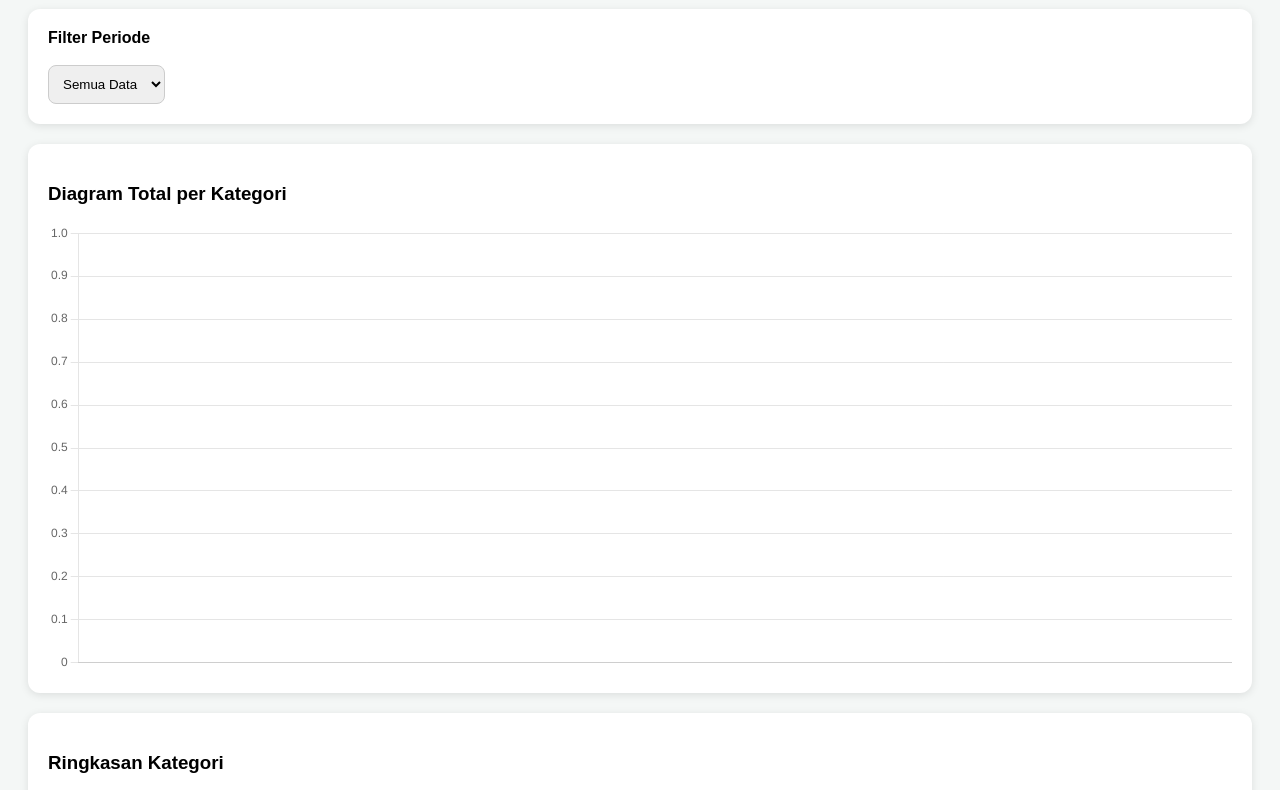
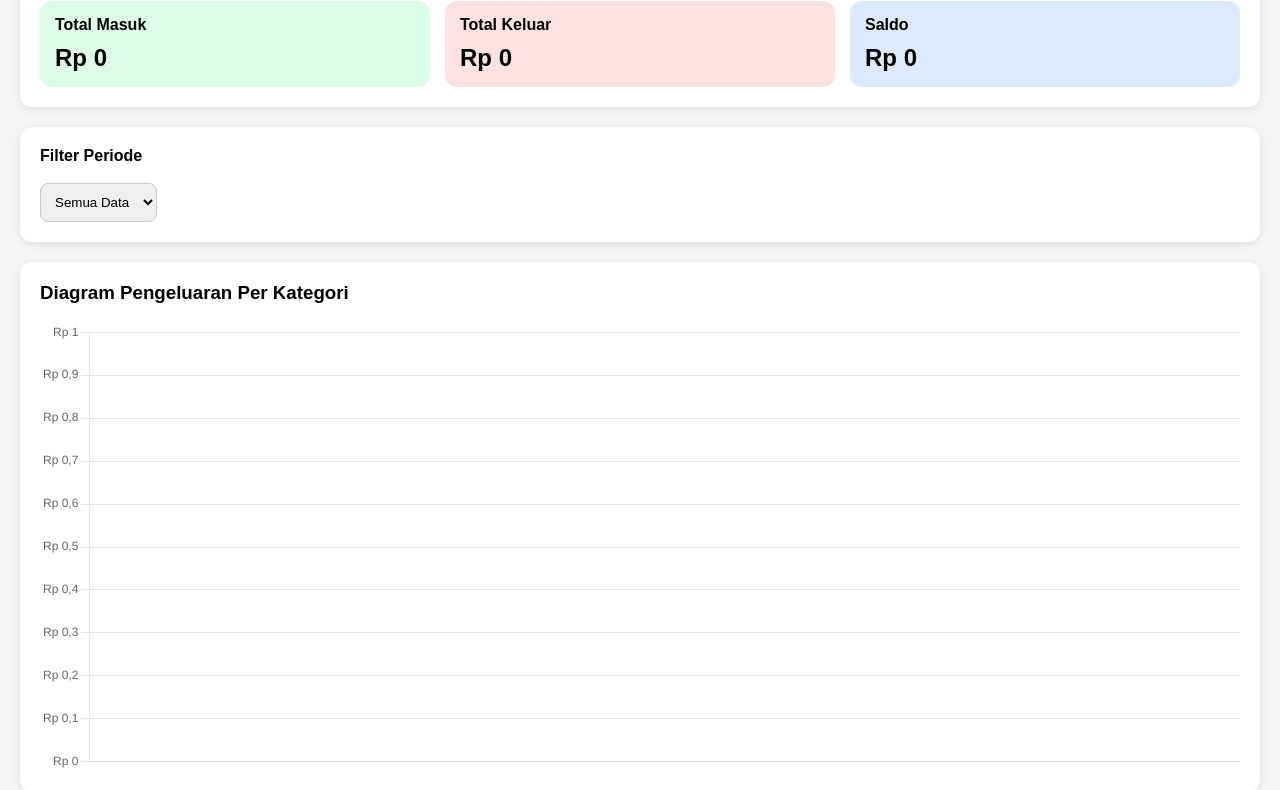
Before and after one commit to syahramadhan128-oss/Monitoring-Pribadi, a plain HTML site: page laporan.html in a window 1280 px wide. Shown: the part 87-877 px from the top of the page. Drawn offline with nearby package versions, Linux system fonts and the light colour scheme.

Commit message:
Update laporan.html

```diff
--- a/laporan.html
+++ b/laporan.html
@@ -10,22 +10,61 @@
 
 <style>
 
+*{
+    margin:0;
+    padding:0;
+    box-sizing:border-box;
+}
+
 body{
-    font-family:Arial,sans-serif;
+    font-family:Arial, sans-serif;
     background:#f4f7f6;
     padding:20px;
 }
 
-.card{
-    background:white;
-    padding:20px;
+h2{
     margin-bottom:20px;
-    border-radius:12px;
-    box-shadow:0 2px 8px rgba(0,0,0,.1);
 }
 
-h2{
+.card{
+    background:#fff;
+    padding:20px;
+    border-radius:12px;
     margin-bottom:20px;
+    box-shadow:0 2px 8px rgba(0,0,0,0.1);
+}
+
+.summary{
+    display:flex;
+    gap:15px;
+    flex-wrap:wrap;
+}
+
+.summary-card{
+    flex:1;
+    min-width:200px;
+    padding:15px;
+    border-radius:12px;
+}
+
+.masuk{
+    background:#dcfce7;
+}
+
+.keluar{
+    background:#fee2e2;
+}
+
+.saldo{
+    background:#dbeafe;
+}
+
+.summary-card h4{
+    margin-bottom:10px;
+}
+
+.summary-card h2{
+    margin:0;
 }
 
 select{
@@ -42,16 +81,17 @@ table{
 th{
     background:#16a34a;
     color:white;
-    padding:10px;
+    padding:12px;
     text-align:left;
 }
 
 td{
-    padding:10px;
+    padding:12px;
     border-bottom:1px solid #ddd;
 }
 
 canvas{
+    width:100% !important;
     max-height:450px;
 }
 
@@ -63,8 +103,30 @@ canvas{
 
 <div class="card">
 
+    <div class="summary">
+
+        <div class="summary-card masuk">
+            <h4>Total Masuk</h4>
+            <h2 id="totalMasuk">Rp 0</h2>
+        </div>
+
+        <div class="summary-card keluar">
+            <h4>Total Keluar</h4>
+            <h2 id="totalKeluar">Rp 0</h2>
+        </div>
+
+        <div class="summary-card saldo">
+            <h4>Saldo</h4>
+            <h2 id="saldo">Rp 0</h2>
+        </div>
+
+    </div>
+
+</div>
+
+<div class="card">
+
     <label><b>Filter Periode</b></label>
-
     <br><br>
 
     <select id="filterBulan">
@@ -75,7 +137,9 @@ canvas{
 
 <div class="card">
 
-    <h3>Diagram Total per Kategori</h3>
+    <h3>Diagram Pengeluaran Per Kategori</h3>
+
+    <br>
 
     <canvas id="barChart"></canvas>
 
@@ -84,6 +148,8 @@ canvas{
 <div class="card">
 
     <h3>Ringkasan Kategori</h3>
+
+    <br>
 
     <table>
 
@@ -105,20 +171,16 @@ canvas{
 
 let chartKategori = null;
 
-/*
-==================================
-AMBIL DATA TRANSAKSI
-==================================
-*/
+/* =========================
+   DATA TRANSAKSI
+========================= */
 
 const transaksi =
 JSON.parse(localStorage.getItem("transaksi")) || [];
 
-/*
-==================================
+/* =========================
    FORMAT RUPIAH
-==================================
-*/
+========================= */
 
 function formatRupiah(angka){
 
@@ -127,11 +189,9 @@ function formatRupiah(angka){
 
 }
 
-/*
-==================================
+/* =========================
    LOAD BULAN
-==================================
-*/
+========================= */
 
 function loadBulan(){
 
@@ -166,11 +226,9 @@ function loadBulan(){
 
 }
 
-/*
-==================================
+/* =========================
    FILTER DATA
-==================================
-*/
+========================= */
 
 function getDataFilter(){
 
@@ -183,17 +241,50 @@ function getDataFilter(){
 
     }
 
-    return transaksi.filter(item =>
+    return transaksi.filter(item=>
         item.tanggal.substring(0,7)===bulan
     );
 
 }
 
-/*
-==================================
-TABEL RINGKASAN
-==================================
-*/
+/* =========================
+   SUMMARY
+========================= */
+
+function renderSummary(){
+
+    const data = getDataFilter();
+
+    let masuk = 0;
+    let keluar = 0;
+
+    data.forEach(item=>{
+
+        if(
+            item.jenis &&
+            item.jenis.toLowerCase()==="masuk"
+        ){
+            masuk += Number(item.nominal);
+        }else{
+            keluar += Number(item.nominal);
+        }
+
+    });
+
+    document.getElementById("totalMasuk")
+        .innerText = formatRupiah(masuk);
+
+    document.getElementById("totalKeluar")
+        .innerText = formatRupiah(keluar);
+
+    document.getElementById("saldo")
+        .innerText = formatRupiah(masuk-keluar);
+
+}
+
+/* =========================
+   TABEL REKAP
+========================= */
 
 function renderTabel(){
 
@@ -208,7 +299,7 @@ function renderTabel(){
 
         if(!rekap[key]){
 
-            rekap[key]={
+            rekap[key] = {
                 jenis:item.jenis,
                 kategori:item.kategori,
                 total:0
@@ -216,12 +307,23 @@ function renderTabel(){
 
         }
 
-        rekap[key].total +=
-        Number(item.nominal);
+        rekap[key].total += Number(item.nominal);
 
     });
 
-    let html="";
+    let html = "";
+
+    if(Object.keys(rekap).length===0){
+
+        html = `
+        <tr>
+            <td colspan="3" style="text-align:center">
+                Tidak ada data transaksi
+            </td>
+        </tr>
+        `;
+
+    }else{
 
         Object.values(rekap)
         .sort((a,b)=>b.total-a.total)
@@ -237,17 +339,17 @@ function renderTabel(){
 
         });
 
+    }
+
     document.getElementById(
         "laporanKategori"
     ).innerHTML = html;
 
 }
 
-/*
-==================================
+/* =========================
    GRAFIK BATANG
-==================================
-*/
+========================= */
 
 function renderChart(){
 
@@ -257,6 +359,11 @@ function renderChart(){
 
     data.forEach(item=>{
 
+        if(
+            item.jenis &&
+            item.jenis.toLowerCase()==="keluar"
+        ){
+
             if(!kategoriMap[item.kategori]){
 
                 kategoriMap[item.kategori]=0;
@@ -265,6 +372,7 @@ function renderChart(){
 
             kategoriMap[item.kategori] +=
             Number(item.nominal);
+        }
 
     });
 
@@ -295,18 +403,11 @@ function renderChart(){
 
             datasets:[{
 
-                label:"Total Nominal",
+                label:"Total Pengeluaran",
 
                 data:values,
 
-                backgroundColor:[
-                    "#22c55e",
-                    "#3b82f6",
-                    "#f59e0b",
-                    "#ef4444",
-                    "#8b5cf6",
-                    "#14b8a6"
-                ]
+                backgroundColor:"#22c55e"
 
             }]
 
@@ -325,9 +426,13 @@ function renderChart(){
             scales:{
 
                 y:{
-
-                    beginAtZero:true
-
+                    beginAtZero:true,
+                    ticks:{
+                        callback:function(value){
+                            return "Rp " +
+                            value.toLocaleString("id-ID");
+                        }
+                    }
                 }
 
             }
@@ -338,32 +443,28 @@ function renderChart(){
 
 }
 
-/*
-==================================
-FILTER CHANGE
-==================================
-*/
+/* =========================
+   EVENT FILTER
+========================= */
 
 document
 .getElementById("filterBulan")
 .addEventListener("change",()=>{
 
+    renderSummary();
     renderTabel();
-
     renderChart();
 
 });
 
-/*
-==================================
+/* =========================
    LOAD AWAL
-==================================
-*/
+========================= */
 
 loadBulan();
 
+renderSummary();
 renderTabel();
-
 renderChart();
 
 </script>
```
Lines whose indentation alone changed are shown as unchanged.
